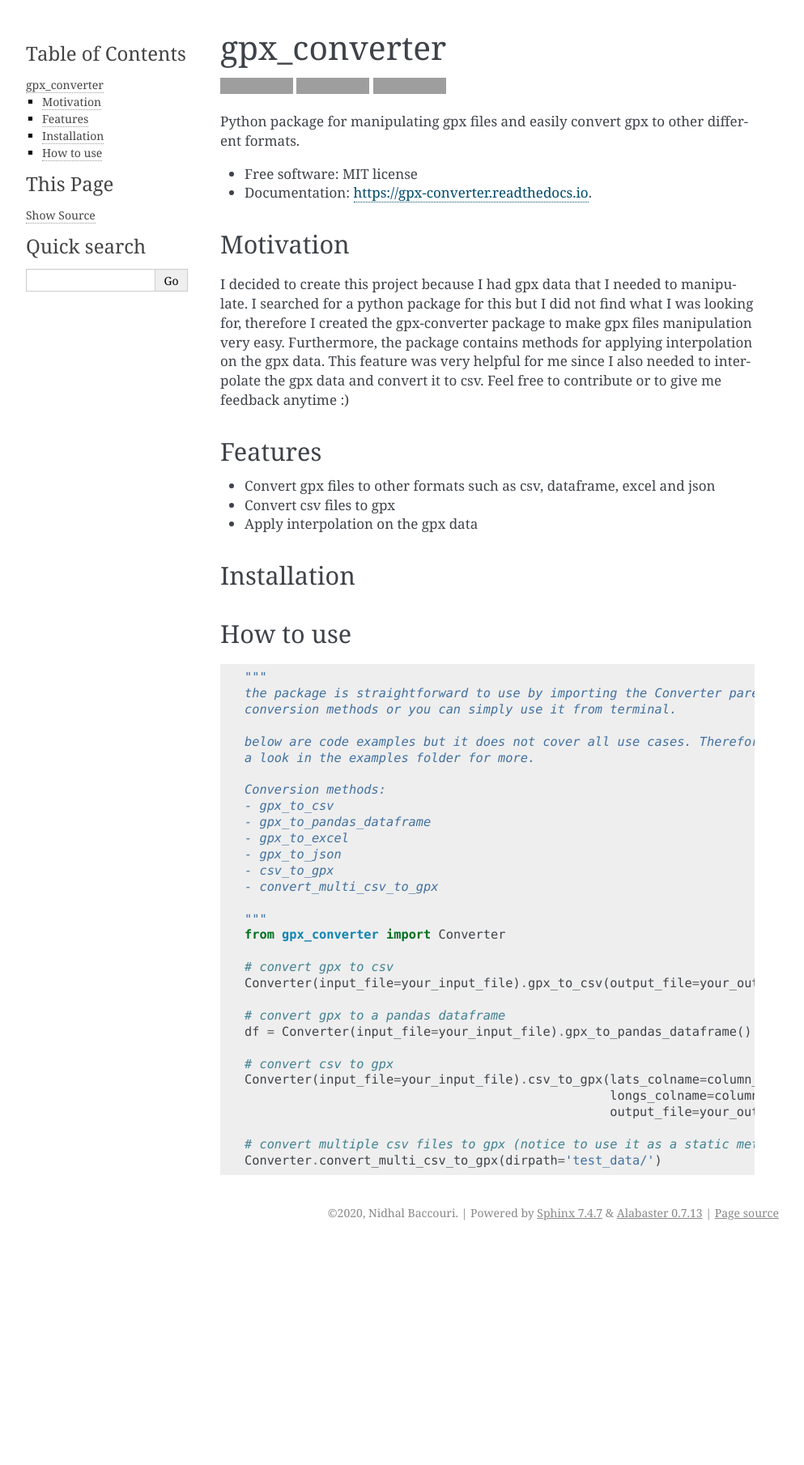
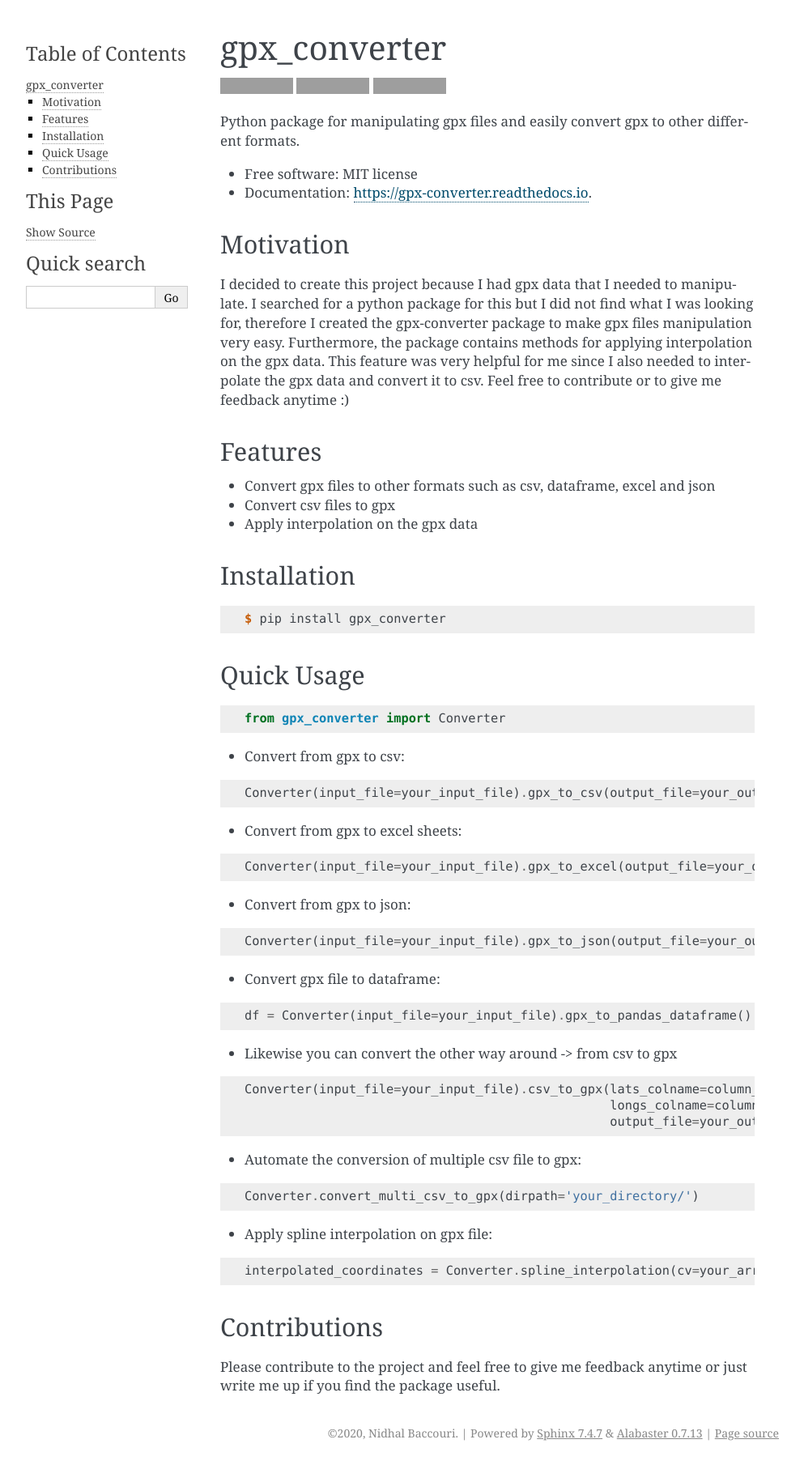
Before and after one commit to nidhaloff/gpx-converter, a Sphinx documentation site: the page built from docs/readme.rst, in a window 1280 px wide. Shown: the whole page at 81% size, without its empty margins (148-1141 px from the left). Built offline with Sphinx 7.4.7, drawn with Linux system fonts in a browser that asks for light colours; before the commit the page ends 1537 px from its top, so only the background shows below that; grey boxes are pictures that could not be loaded.

Commit message:
fixed bugs in the docs

```diff
--- a/README.rst
+++ b/README.rst
@@ -13,11 +13,7 @@ gpx_converter
         :target: https://gpx-converter.readthedocs.io/en/latest/?badge=latest
         :alt: Documentation Status
 
-
-
-
 Python package for manipulating gpx files and easily convert gpx to other different formats.
-
 
 * Free software: MIT license
 * Documentation: https://gpx-converter.readthedocs.io.
@@ -40,42 +36,65 @@ Features
 - Apply interpolation on the gpx data
 
 Installation
--------------
-.. code-block:: python
-    pip install gpx-converter
+------------
 
-How to use
+.. code-block:: console
+
+    $ pip install gpx_converter
+
+
+Quick Usage
 -----------
+
 .. code-block:: python
 
-    """
-    the package is straightforward to use by importing the Converter parent class that contains all
-    conversion methods or you can simply use it from terminal.
-
-    below are code examples but it does not cover all use cases. Therefore, it would be helpful to take
-    a look in the examples folder for more.
-
-    Conversion methods:
-    - gpx_to_csv
-    - gpx_to_pandas_dataframe
-    - gpx_to_excel
-    - gpx_to_json
-    - csv_to_gpx
-    - convert_multi_csv_to_gpx
-
-    """
     from gpx_converter import Converter
 
-    # convert gpx to csv
+- Convert from gpx to csv:
+
+.. code-block:: python
+
     Converter(input_file=your_input_file).gpx_to_csv(output_file=your_output_file)
 
-    # convert gpx to a pandas dataframe
+- Convert from gpx to excel sheets:
+
+.. code-block:: python
+
+    Converter(input_file=your_input_file).gpx_to_excel(output_file=your_output_file)
+
+- Convert from gpx to json:
+
+.. code-block:: python
+
+    Converter(input_file=your_input_file).gpx_to_json(output_file=your_output_file)
+
+- Convert gpx file to dataframe:
+
+.. code-block:: python
+
     df = Converter(input_file=your_input_file).gpx_to_pandas_dataframe()
 
-    # convert csv to gpx
+- Likewise you can convert the other way around -> from csv to gpx
+
+.. code-block:: python
+
     Converter(input_file=your_input_file).csv_to_gpx(lats_colname=column_name_of_latitudes,
                                                      longs_colname=column_name_of_longitudes,
                                                      output_file=your_output_file)
 
-    # convert multiple csv files to gpx (notice to use it as a static method)
-    Converter.convert_multi_csv_to_gpx(dirpath='test_data/')
+- Automate the conversion of multiple csv file to gpx:
+
+.. code-block:: python
+
+    Converter.convert_multi_csv_to_gpx(dirpath='your_directory/')
+
+- Apply spline interpolation on gpx file:
+
+.. code-block:: python
+
+    interpolated_coordinates = Converter.spline_interpolation(cv=your_array_of_control_vertices)
+
+
+Contributions
+--------------
+Please contribute to the project and feel free to give me feedback anytime or just write me up if you find the package useful.
--- a/gpx_converter/__init__.py
+++ b/gpx_converter/__init__.py
@@ -195,7 +195,7 @@ class Converter(object):
     def spline_interpolation(cv, n=100, degree=3, periodic=False):
         """ Calculate n samples on a bspline
 
-            cv :      Array ov control vertices
+            cv :      Array of control vertices
             n  :      Number of samples to return
             degree:   Curve degree
             periodic: True - Curve is closed
--- a/setup.py
+++ b/setup.py
@@ -45,7 +45,7 @@ setup(
     },
     install_requires=requirements,
     license="MIT license",
-    long_description=readme,
+    long_description=readme + '\n\n' + history,
     include_package_data=True,
     keywords='gpx_converter',
     name='gpx_converter',
```
Also changed, not shown: docs/usage.rst (+0 -17 lines), .travis.yml, 1 other file.
